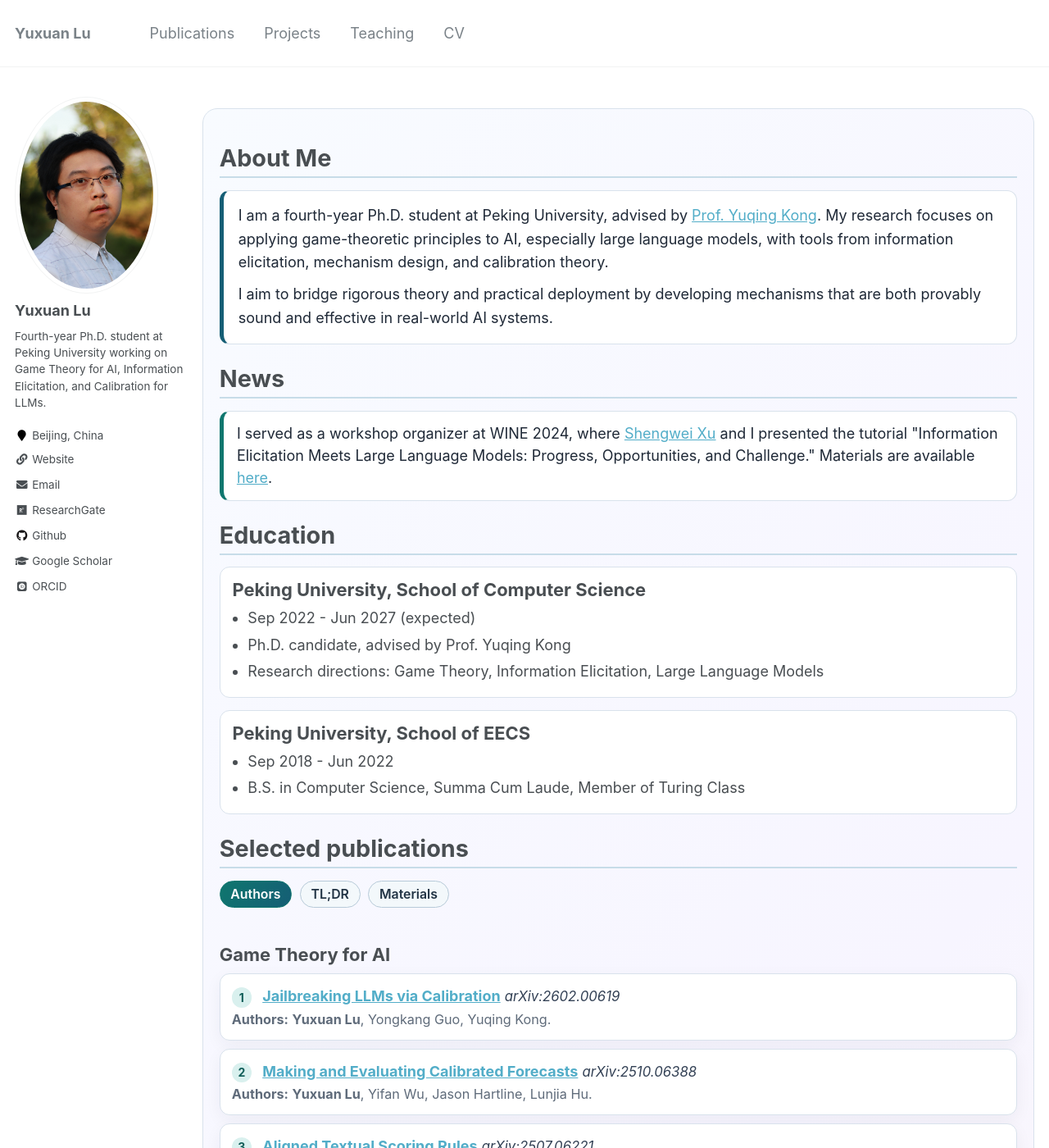
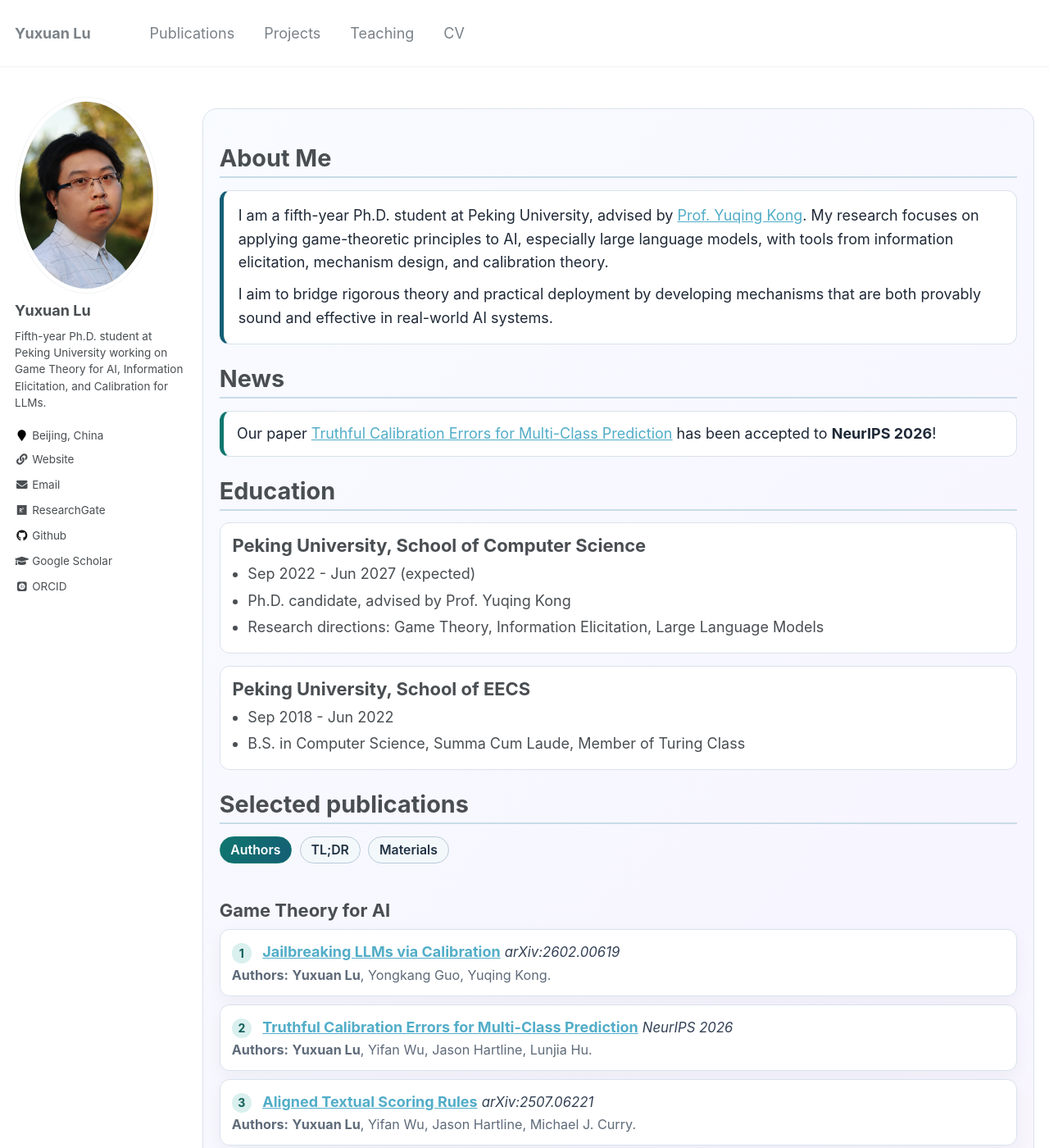
Before and after one commit to yx-lu/yx-lu.github.io, a Jekyll site: the page built from _pages/about.md, in a window 1280 px wide and 1400 px high. Shown: the whole window at 82% size. Built offline with Jekyll 4.4.1, drawn with Linux system fonts in a browser that asks for light colours; some web fonts are replaced; some of the changed text lies outside the part shown.

Commit message:
Update profile, NeurIPS publication, and ByteDance internship

```diff
--- a/_config.yml
+++ b/_config.yml
@@ -10,7 +10,7 @@ locale                   : "en-US"
 title                    : "Yuxuan Lu"
 title_separator          : "-"
 name                     : &name "Yuxuan Lu"
-description              : &description "Yuxuan Lu is a fourth-year Ph.D. student at Peking University. His research focuses on game theory for AI, information elicitation, and calibration for large language models."
+description              : &description "Yuxuan Lu is a fifth-year Ph.D. student at Peking University. His research focuses on game theory for AI, information elicitation, and calibration for large language models."
 url                      : "https://luy.me" # the base hostname & protocol for your site e.g. "https://mmistakes.github.io"
 baseurl                  : "" # the subpath of your site, e.g. "/blog"
 repository               : "yx-lu/yx-lu.github.io"
@@ -88,7 +88,7 @@ analytics:
 author:
   name             : "Yuxuan Lu"
   avatar           : "profile-headshot.jpg"
-  bio              : "Fourth-year Ph.D. student at Peking University working on Game Theory for AI, Information Elicitation, and Calibration for LLMs."
+  bio              : "Fifth-year Ph.D. student at Peking University working on Game Theory for AI, Information Elicitation, and Calibration for LLMs."
   location         : "Beijing, China"
   affiliation      : "Peking University"
   job_title        : "Ph.D. Student"
--- a/_pages/about.md
+++ b/_pages/about.md
@@ -208,14 +208,14 @@ redirect_from:
 <h2>About Me</h2>
 
 <div class="intro-panel">
-  <p>I am a fourth-year Ph.D. student at Peking University, advised by <a href="https://cfcs.pku.edu.cn/yuqkong/">Prof. Yuqing Kong</a>. My research focuses on applying game-theoretic principles to AI, especially large language models, with tools from information elicitation, mechanism design, and calibration theory.</p>
+  <p>I am a fifth-year Ph.D. student at Peking University, advised by <a href="https://cfcs.pku.edu.cn/yuqkong/">Prof. Yuqing Kong</a>. My research focuses on applying game-theoretic principles to AI, especially large language models, with tools from information elicitation, mechanism design, and calibration theory.</p>
   <p>I aim to bridge rigorous theory and practical deployment by developing mechanisms that are both provably sound and effective in real-world AI systems.</p>
 </div>
 
 <h2>News</h2>
 
 <div class="news-panel">
-  <p>I served as a workshop organizer at WINE 2024, where <a href="https://www.si.umich.edu/people/shengwei-xu">Shengwei Xu</a> and I presented the tutorial "Information Elicitation Meets Large Language Models: Progress, Opportunities, and Challenge." Materials are available <a href="https://luy.me/projects/llm_elicitation_wine24">here</a>.</p>
+  <p>Our paper <a href="https://luy.me/publication/making_and_evaluating_calibrated_forecasts">Truthful Calibration Errors for Multi-Class Prediction</a> has been accepted to <strong>NeurIPS 2026</strong>!</p>
 </div>
 
 <h2>Education</h2>
@@ -256,7 +256,7 @@ redirect_from:
       <div class="pub-materials pub-meta"><strong>Materials:</strong> <a href="https://arxiv.org/abs/2602.00619">ArXiv</a></div>
     </li>
     <li class="pub-item">
-      <a class="pub-title" href="https://luy.me/publication/making_and_evaluating_calibrated_forecasts">Making and Evaluating Calibrated Forecasts</a> <span class="pub-venue"><em>arXiv:2510.06388</em></span>
+      <a class="pub-title" href="https://luy.me/publication/making_and_evaluating_calibrated_forecasts">Truthful Calibration Errors for Multi-Class Prediction</a> <span class="pub-venue"><em>NeurIPS 2026</em></span>
       <div class="pub-authors pub-meta"><strong>Authors:</strong> <strong>Yuxuan Lu</strong>, Yifan Wu, Jason Hartline, Lunjia Hu.</div>
       <div class="pub-tldr pub-meta"><strong>TL;DR:</strong> Designs truthful calibration metrics for evaluating AI model forecasts in a principled way.</div>
       <div class="pub-materials pub-meta"><strong>Materials:</strong> <a href="https://arxiv.org/abs/2510.06388">ArXiv</a></div>
@@ -330,6 +330,7 @@ redirect_from:
   <section class="info-card">
     <h3>Experience</h3>
     <ul>
+      <li><strong>Intern, ByteDance Seed</strong> (May 2026 - Present)<br>Posttrain</li>
       <li><strong>Visiting Predoctoral Fellow, Northwestern University</strong> (Feb 2025 - Jun 2025)<br>Hosted by Prof. Jason Hartline</li>
       <li><strong>Research Intern, Duke University</strong> (Jun 2021 - Dec 2021)<br>Hosted by Prof. Fan Zhang</li>
     </ul>
```
Also changed, not shown: _publications/making_and_evaluating_calibrated_forecasts.md (+3 -3 lines).
